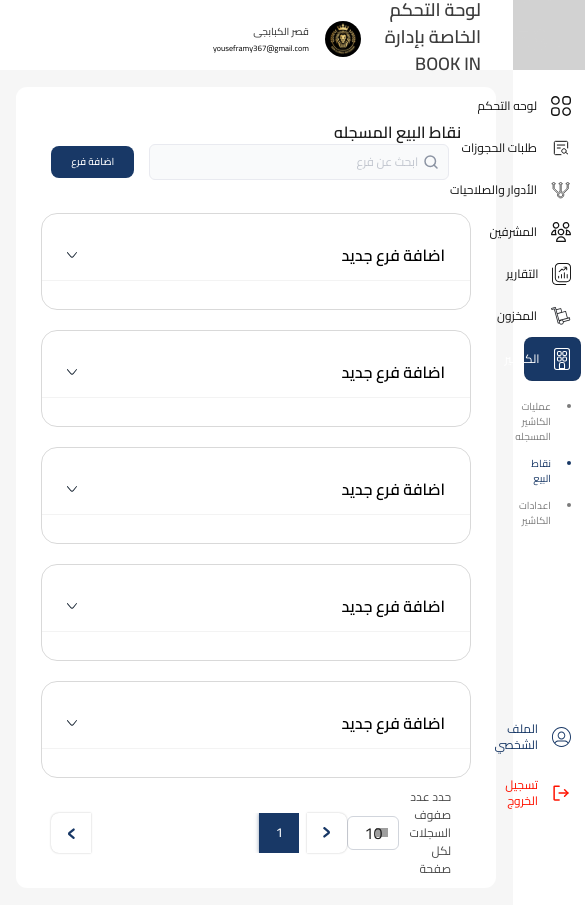
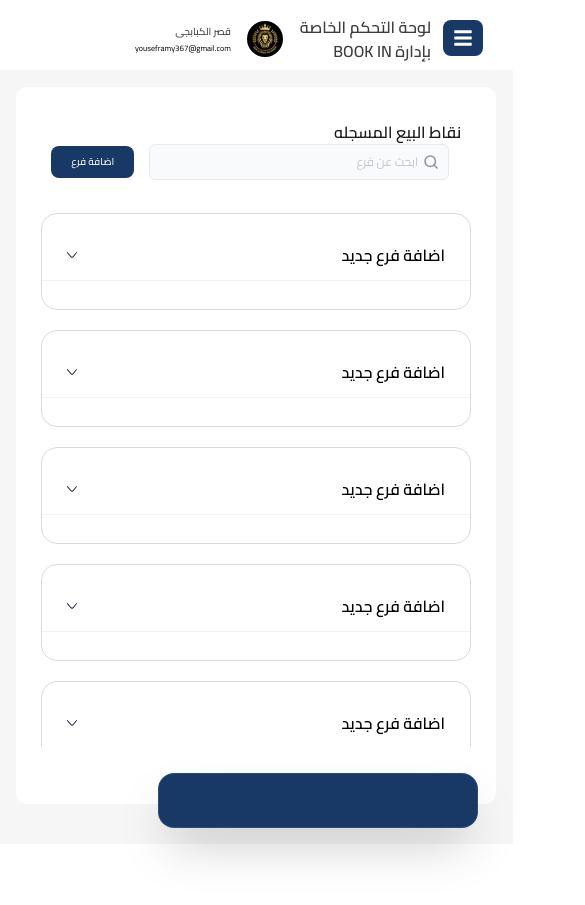
Before and after one commit to youseframy367/BookIt, a Next.js app: page /cashier/customers in a window 390 px wide. Shown: the whole page, 585 px wide, since content can reach past the window. After the commit the page ends 844 px from the top, so only its background shows below. Built offline with nearby package versions, Linux system fonts and the light colour scheme; grey boxes are pictures that could not be loaded.

Commit message:
dashboard responsive

```diff
--- a/app/(dashboard)/cashier/customers/page.tsx
+++ b/app/(dashboard)/cashier/customers/page.tsx
@@ -27,7 +27,9 @@ export default function Customers() {
         usePagnation(DataCustomers, searchTerm)
 
     return (
-        <section className="flex w-[98%] m-[1%] bg-[#fff] rounded-[11px] flex-col px-[25px] ">
+        <section className="flex w-[98%] m-[1%] bg-[#fff] rounded-[11px] flex-col px-[25px] h-[85vh] overflow-scroll"
+        style={{ scrollbarWidth: "none", msOverflowStyle: "none" }}
+        >
             <div className="flex flex-col gap-[23px] pt-[23px]">
                 <div className="p-[10px] flex flex-wrap items-center justify-between ">
                     <p className="text-[#1D1D1D] font-bold text-[16px] whitespace-nowrap">
@@ -69,7 +71,10 @@ export default function Customers() {
                         onClose={() => setRemovRoles(false)} />
                 )
                 }
-                <ul className="flex flex-col gap-5 relative z-1">
+                <ul className="flex flex-col gap-5 relative z-1 h-[80%] overflow-scroll"
+                        style={{ scrollbarWidth: "none", msOverflowStyle: "none" }}
+
+                >
                     {
                         DataCustomers.map((item, index) => {
                             return <li key={index} className="border border-1 border-[var(--gray)] rounded-[16px] py-[16px]">
--- a/app/(dashboard)/cashier/page.tsx
+++ b/app/(dashboard)/cashier/page.tsx
@@ -11,7 +11,7 @@ export default function Cashire() {
 
     return (
             <section>
-                <div className="grid md:grid-cols-[8.7fr_3fr] gap-[30px]">
+                <div className=" grid md:grid-cols-[8.7fr_3fr] gap-[20px]">
                     <div className="flex flex-col gap-5">
                         <Products isScrolled={isScrolled} setIsScrolled={setIsScrolled} />
                         <Categories isScrolled={isScrolled} setIsScrolled={setIsScrolled} setCart={setCart} />
--- a/app/(dashboard)/partes/sidbar.tsx
+++ b/app/(dashboard)/partes/sidbar.tsx
@@ -5,17 +5,32 @@ import { useState, useEffect } from "react";
 import TimeSupscribtion from "./time";
 import Image from "next/image";
 import Link from "next/link";
-
+import { FaBars, FaTimes } from "react-icons/fa";
 interface typeTitle {
   setTitle: React.Dispatch<React.SetStateAction<string>>;
+  setSmoleScreen?: React.Dispatch<React.SetStateAction<boolean>>;
 }
 
-export default function Sidebar({ setTitle }: typeTitle) {
+
+export default function Sidebar({ setTitle, setSmoleScreen: setParentSmoleScreen }: typeTitle) {
   const [openDropdown, setOpenDropdown] = useState<number | null>(null);
   const [activeListIndex, setActiveListIndex] = useState<number | null>(null);
+  const [smoleScreen, setSmoleScreen] = useState(false);
+  const [isOpen, setIsOpen] = useState(false);
 
   const pathname = usePathname();
   const router = useRouter();
+
+  useEffect(() => {
+    const handleResize = () => {
+      const isSmall = window.innerWidth <= 1200;
+      setSmoleScreen(isSmall);
+      if (setParentSmoleScreen) setParentSmoleScreen(isSmall);
+    };
+    handleResize();
+    window.addEventListener("resize", handleResize);
+    return () => window.removeEventListener("resize", handleResize);
+  }, [setParentSmoleScreen]);
 
   const navigat = [
     { name: "لوحه التحكم", navigate: '/showDateOne/control', title: "لوحة التحكم الخاصة بإدارة BOOK IN", icon: "/img/category-2.svg", iconActiv: "/img/qwqwwqq.svg" },
@@ -91,9 +106,9 @@ export default function Sidebar({ setTitle }: typeTitle) {
     }
   }, [pathname]);
 
-  return (
-    <div className="pb-[35px] flex flex-col justify-between w-[20%] bg-[#fff] fixed h-full top-0 right-0 z-[1]">
-      <div className="flex flex-col">
+  const sidebarContent = (
+<div className={`pb-[35px] flex flex-col justify-between ${smoleScreen ? 'w-[27%]' : 'w-[20%]'} bg-[#fff] fixed h-full top-0 right-0 z-[99999]`}>
+        <div className="flex flex-col">
         <TimeSupscribtion />
         <div className="mt-[10px] w-[99%] ml-[1%] p-[5px]">
           {navigat.map((item, i) => {
@@ -165,4 +180,59 @@ export default function Sidebar({ setTitle }: typeTitle) {
       </div>
     </div>
   );
+     return (
+    <>
+
+      {smoleScreen && (
+        <div
+          onClick={() => setIsOpen(true)}
+          style={{
+            position: "fixed",
+            display: isOpen ? "none":"block",
+            top: 20,
+            right: 30,
+            zIndex: 99999,
+            cursor: "pointer",
+            backgroundColor: "#183866",
+            padding: "8px 10px",
+            borderRadius: "8px",
+          }}
+        >
+          <FaBars size={20} color="#fff" />
+        </div>
+      )}
+
+      {/* Overlay - بيظهر لما الـ drawer يفتح */}
+      {smoleScreen && isOpen && (
+        <div
+          onClick={() => setIsOpen(false)}
+          style={{
+            position: "fixed",
+            inset: 0,
+            backgroundColor: "rgba(0,0,0,0.4)",
+            zIndex: 99999,
+          }}
+        >
+          {smoleScreen && (
+            <div
+              onClick={() => setIsOpen(false)}
+              style={{
+                position: "absolute",
+                left: "65%",
+                top: '50px',
+                cursor: "pointer",
+                color: "#183866",
+              }}
+            >
+              <FaTimes size={30} />
+            </div>
+          )}
+        </div>
+      )}
+
+
+      {(!smoleScreen || isOpen) && sidebarContent}
+    </>
+  );
+
 }
--- a/app/(dashboard)/partes/time.jsx
+++ b/app/(dashboard)/partes/time.jsx
@@ -2,8 +2,7 @@
 import { useState, useEffect } from "react";
 import { motion, AnimatePresence } from "framer-motion";
 
-export default function TimeSupscribtion() {
-  // ⏱️ الحالة: بنعرض الوقت ولا الصور؟
+export default function TimeSupscribtion({ typeScren = "big" }) {
   const [showTime, setShowTime] = useState(true);
   const [currentSponsor, setCurrentSponsor] = useState(0);
 
@@ -13,6 +12,7 @@ export default function TimeSupscribtion() {
     "/img/e6b08986e699dd21b87627e3b0a86a309ee36f03.png",
   ];
 
+  // تبديل العرض بين الوقت والصور كل 5 ثوانٍ
   useEffect(() => {
     const interval = setInterval(() => {
       setShowTime((prev) => !prev);
@@ -20,6 +20,7 @@ export default function TimeSupscribtion() {
     return () => clearInterval(interval);
   }, []);
 
+  // تبديل الصور نفسها كل 5 ثوانٍ في حالة عرض الصور
   useEffect(() => {
     if (!showTime) {
       const imgInterval = setInterval(() => {
@@ -30,13 +31,19 @@ export default function TimeSupscribtion() {
   }, [showTime, sponsors.length]);
 
   const fadeVariants = {
-    hidden: { opacity: 0, y: 20, scale: 0.98 },
-    visible: { opacity: 1, y: 0, scale: 1, transition: { duration: 0.8 } },
-    exit: { opacity: 0, y: -20, scale: 0.98, transition: { duration: 0.5 } },
+    hidden: { opacity: 0, y: 10, scale: 0.95 },
+    visible: { opacity: 1, y: 0, scale: 1, transition: { duration: 0.6 } },
+    exit: { opacity: 0, y: -10, scale: 0.95, transition: { duration: 0.4 } },
   };
 
   return (
-    <div className="w-full flex justify-center items-center bg-[#20202033] h-[70px] font-poppins overflow-hidden relative z-99999">
+    <div
+      className={
+        typeScren === "big"
+          ? "w-full flex justify-center items-center bg-[#20202033] h-[70px] font-poppins overflow-hidden relative z-[99999]"
+          : "fixed bottom-4 left-1/2 -translate-x-1/2 w-[90%] max-w-[320px] bg-[#183866] backdrop-blur-md border border-white/10 rounded-2xl h-[55px] flex justify-center items-center z-[99999] shadow-2xl"
+      }
+    >
       <AnimatePresence mode="wait">
         {showTime ? (
           <motion.p
@@ -45,7 +52,9 @@ export default function TimeSupscribtion() {
             initial="hidden"
             animate="visible"
             exit="exit"
-            className="absolute text-[32px] text-white font-[700] drop-shadow-[0_4px_4px_rgba(0,0,0,0.25)]"
+            className={`absolute text-white font-[700] drop-shadow-[0_4px_4px_rgba(0,0,0,0.25)] ${
+              typeScren === "big" ? "text-[32px]" : "text-[18px]"
+            }`}
             dir="ltr"
           >
             2 DAY : 59 : 25
@@ -59,7 +68,9 @@ export default function TimeSupscribtion() {
             initial="hidden"
             animate="visible"
             exit="exit"
-            className="absolute h-[70px] w-auto object-contain transition-all duration-500"
+            className={`absolute object-contain transition-all duration-500 ${
+              typeScren === "big" ? "h-[60px]" : "h-[35px]"
+            } w-auto`}
           />
         )}
       </AnimatePresence>
--- a/app/SidebarWrapper.js
+++ b/app/SidebarWrapper.js
@@ -4,7 +4,7 @@ import { useState } from "react";
 import Sidebar from "./(dashboard)/partes/sidbar";
 import ControlBag from "./(dashboard)/showDateOne/control/page";
 import PopSeting from "./components/Dashborad/popSeting";
-
+import TimeSupscribtion from "./(dashboard)/partes/time";
 export default function MainLayout({ children }) {
 
   const dataHeader={
@@ -15,16 +15,17 @@ export default function MainLayout({ children }) {
 
   const [title, setTitle] = useState("لوحة التحكم الخاصة بإدارة BOOK IN");
   const [showSeting,setShowSeting]=useState(false)
+const [smoleScreen, setSmoleScreen] = useState(false);
 
         return (
           <div className="flex w-full min-h-screen font-['Cairo']">
 
-            <div className="w-[20%] shrink-0 h-screen border border-gray-100">
-              <Sidebar setTitle={setTitle} />
+            <div className={smoleScreen ? "w-0 shrink-0" : "w-[20%] shrink-0 h-screen border border-gray-100 "}>
+              <Sidebar setTitle={setTitle}  setSmoleScreen={setSmoleScreen}/>
             </div>
             <div className="flex-1 flex flex-col">
-              <header className="fixed w-[80%] top-0 h-[70px] z-[999] bg-white flex items-center px-8 pt-7 pb-5 flex justify-between">
-                <h2 className="text-[#3D3D3D] mt-[-6px] text-[18px] font-bold">{title}</h2>
+<header className={`fixed ${smoleScreen ? 'w-[100%]' : 'w-[80%]'} top-0 left-0 h-[70px] z-[999] bg-white flex items-center px-8 pt-7 pb-5 justify-between`}>
+       <h1 className={smoleScreen?" text-[#3D3D3D] font-bold mr-[50px]":"ml-[0px] text-[#3D3D3D] mt-[5px] text-[18px] "}>{title}</h1>
                 <div className="flex gap-[16px] items-center">
                   <img src={dataHeader.img} className="w-[36px] h-[36px]"></img>
                   <div className="flex flex-col gap-[4px]">
@@ -47,6 +48,11 @@ export default function MainLayout({ children }) {
                 {children ?? <ControlBag />}
               </main>
             </div>
+            {
+              smoleScreen &&(
+                <TimeSupscribtion typeScren={smoleScreen?"smool":"big"}/>
+              )
+            }
           </div>
         );
 }
--- a/app/components/Dashborad/AccessAndRoles/RemoveRoles.tsx
+++ b/app/components/Dashborad/AccessAndRoles/RemoveRoles.tsx
@@ -8,7 +8,7 @@ interface typeData {
 
 export default function RemoveRoles({ text, handleDelete, onClose }: typeData) {
     return (
-        <div className="fixed top-[70px] left-0 w-full h-full bg-[rgba(29,29,29,0.25)] flex justify-center items-center z-[99]">
+        <div className="fixed top-[70px] left-0 w-full h-full bg-[rgba(29,29,29,0.25)] flex justify-center items-center ">
             <div className="w-[684px] h-[178px] rounded-[12px] bg-white p-[20px]">
                 <div>
                     <div className="w-full flex flex-col gap-[25px]">
--- a/app/components/Dashborad/Cashier/SideBar.tsx
+++ b/app/components/Dashborad/Cashier/SideBar.tsx
@@ -1,6 +1,6 @@
 "use client"
 
-import React, { useRef, useState } from "react";
+import React, { useRef, useState , useEffect } from "react";
 import Image from "next/image"
 import { usePaymentGetwayData } from "@/app/data/dataPaymentGetway";
 import RemoveRoles from "../AccessAndRoles/RemoveRoles";
@@ -39,6 +39,24 @@ export default function SideBar({ isCart, setCart }: typeProducts) {
     const [lastWarningProducts, setLastWarningProducts] = useState(false)
     const [paymentGetway, setPaymentGetway] = useState(usePaymentGetwayData());
     const [activePaymentIndex, setActivePaymentIndex] = useState(0);
+
+  const [smoleScreen, setSmoleScreen] = useState(false);
+
+  useEffect(() => {
+    const handleResize = () => {
+
+      const isSmall = window.innerWidth <= 1200;
+      setSmoleScreen(isSmall);
+    };
+
+
+    handleResize();
+
+
+    window.addEventListener("resize", handleResize);
+
+    return () => window.removeEventListener("resize", handleResize);
+  }, []);
 
     const handleDelete = (index: number) => {
         const productToDelete = isCart[index];
@@ -116,8 +134,8 @@ export default function SideBar({ isCart, setCart }: typeProducts) {
     };
 
     return (
-        <div className="fixed left-[15px] overflow-hidden w-[20%]">
-            <div ref={printRef} className="hidden">
+<div className={`fixed left-[15px] overflow-hidden ${smoleScreen ? 'w-[25%]' : 'w-[20%]'}`}>
+                <div ref={printRef} className="hidden">
                 <PrintTheInvoice vat={vat} deliveryFee={deliveryFee} subtotal={subtotal} totalWithVat={totalWithVat} isCart={isCart} />
             </div>
             {removeRoles && (
```
Also changed, not shown: app/components/Dashborad/Cashier/Categories.tsx (+5 -2 lines), app/components/Dashborad/Cashier/Products.tsx (+27 -4 lines).
